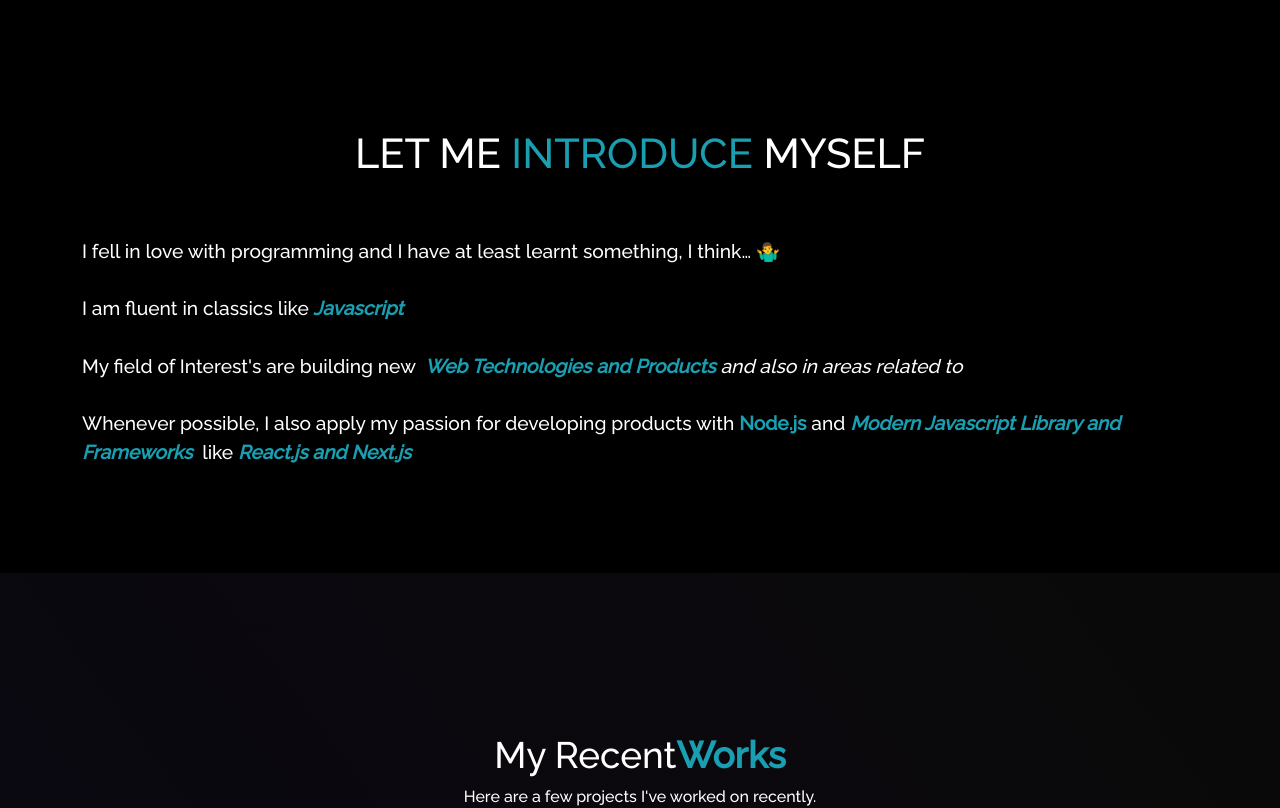
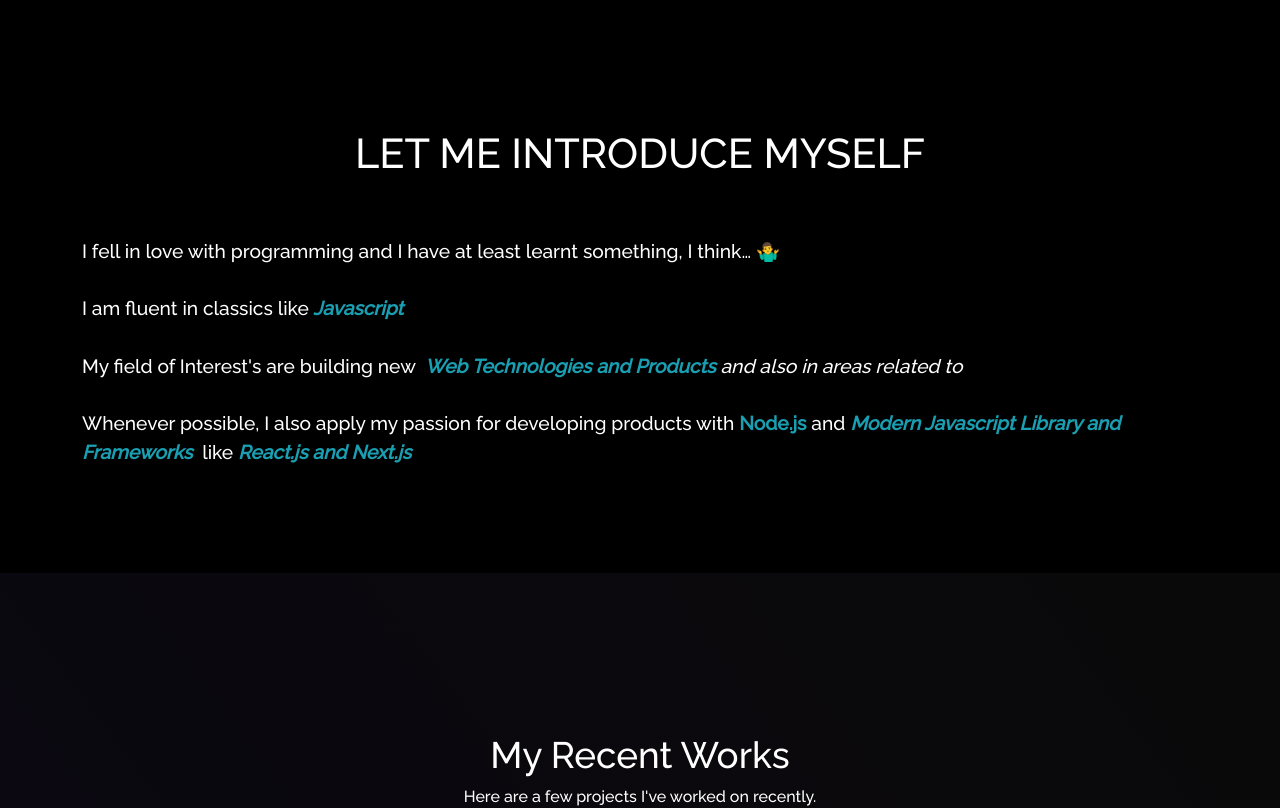
Before and after one commit to noor05869/personal, a Next.js app: page / in a window 1280 px wide. Shown: the part 640-1448 px from the top of the page. Built offline with nearby package versions, Linux system fonts and the light colour scheme.

Commit message:
changes in headings

```diff
--- a/src/components/About/About.jsx
+++ b/src/components/About/About.jsx
@@ -1,4 +1,4 @@
-import React from "react";
+import React, { useEffect, useState } from "react";
 import { Container, Row, Col } from "react-bootstrap";
 import Aboutcard from "./Aboutcard";
 import Techstack from "./Techstack";
@@ -6,6 +6,19 @@
 import Toolstack from "./Toolstack";
 import Image from "next/image";
 const About = () => {
+  const [headingColor, updateColor] = useState(false);
+
+  function scrollHandler() {
+    if (window.scrollY >= 2200) {
+      updateColor(true);
+    } else {
+      updateColor(false);
+    }
+  }
+  useEffect(() => {
+    // Client-side-only code
+    window.addEventListener("scroll", scrollHandler);
+  }, [headingColor]);
   return (
     <Container fluid className="about-section">
       {/* <Particle /> */}
@@ -37,14 +50,22 @@
             />
           </Col>
         </Row>
-        <h1 className="project-heading  justify-content-center d-flex ">
-          Professional <strong className="purple mx-2">Skillset </strong>
+        <h1
+          className={`project-heading  justify-content-center d-flex ${
+            headingColor ? "neonheading" : ""
+          } `}
+        >
+          Professional Skillset
         </h1>
 
         <Techstack />
 
-        <h1 className="project-heading justify-content-center d-flex  ">
-          <strong className="purple mx-2">Tools</strong> I use
+        <h1
+          className={`project-heading justify-content-center d-flex  ${
+            headingColor ? "neonheading" : ""
+          } `}
+        >
+          Tools I use
         </h1>
         <Toolstack />
 
--- a/src/components/Banner/Intro.jsx
+++ b/src/components/Banner/Intro.jsx
@@ -1,16 +1,32 @@
-import React from "react";
+import React, { useEffect, useState } from "react";
 import { Container, Row, Col } from "react-bootstrap";
 
 const Intro = () => {
+  const [headingColor, updateColor] = useState(false);
+
+  function scrollHandler() {
+    if (window.scrollY >= 40) {
+      updateColor(true);
+    } else {
+      updateColor(false);
+    }
+  }
+  useEffect(() => {
+    // Client-side-only code
+    window.addEventListener("scroll", scrollHandler);
+  }, [headingColor]);
   return (
     <Container fluid className="home-about-section" id="about">
       <Container>
         <Row>
           <Col className="home-about-description justify-content-center">
-            <h1 style={{ fontSize: "2.6em" }}>
-              LET ME <span className="purple"> INTRODUCE </span> MYSELF
+            <h1
+              className={`${headingColor ? "neonheading" : ""}`}
+              style={{ fontSize: "2.6em" }}
+            >
+              LET ME <span className=" "> INTRODUCE </span> MYSELF
             </h1>
-            <p className="home-about-body">
+            <p className="home-about-body ">
               I fell in love with programming and I have at least learnt
               something, I think… 🤷‍♂️
               <br />
--- a/src/components/Projects/Projects.jsx
+++ b/src/components/Projects/Projects.jsx
@@ -1,4 +1,4 @@
-import React from "react";
+import React, { useEffect, useState } from "react";
 import Projectcard from "./Projectcard";
 import { Container, Row, Col } from "react-bootstrap";
 import leaf from "../../Assets/Projects/leaf.png";
@@ -8,12 +8,29 @@
 import suicide from "../../Assets/Projects/suicide.png";
 import bitsOfCode from "../../Assets/Projects/blog.png";
 const Projects = () => {
+  const [headingColor, updateColor] = useState(false);
+
+  function scrollHandler() {
+    if (window.scrollY >= 1000) {
+      updateColor(true);
+    } else {
+      updateColor(false);
+    }
+  }
+  useEffect(() => {
+    // Client-side-only code
+    window.addEventListener("scroll", scrollHandler);
+  }, [headingColor]);
   return (
     <Container fluid className="project-section">
       {/* <Particle /> */}
       <Container className="">
-        <h1 className="project-heading justify-content-center d-flex ">
-          My Recent <strong className="purple">Works </strong>
+        <h1
+          className={`project-heading justify-content-center ${
+            headingColor ? "neonheading" : ""
+          } d-flex `}
+        >
+          My Recent Works
         </h1>
         <p
           className="justify-content-center d-flex "
--- a/src/styles/globals.css
+++ b/src/styles/globals.css
@@ -797,3 +797,16 @@
     transform: rotate(360deg);
   }
 }
+
+.neonheading{
+    position: relative;
+    text-align: center;
+    font-size: 50px;
+    font-family: 'Megrim', cursive;
+    text-shadow:
+          0 0 5px #0bf4f3,
+          0 0 10px #0bf4f3,
+          0 0 20px #0bf4f3,
+          0 0 40px #0bf4f3,
+          0 0 80px #0bf4f3;
+}
```
